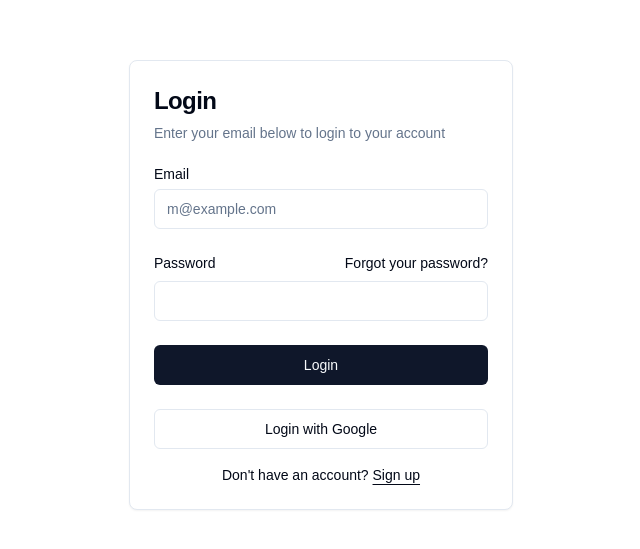
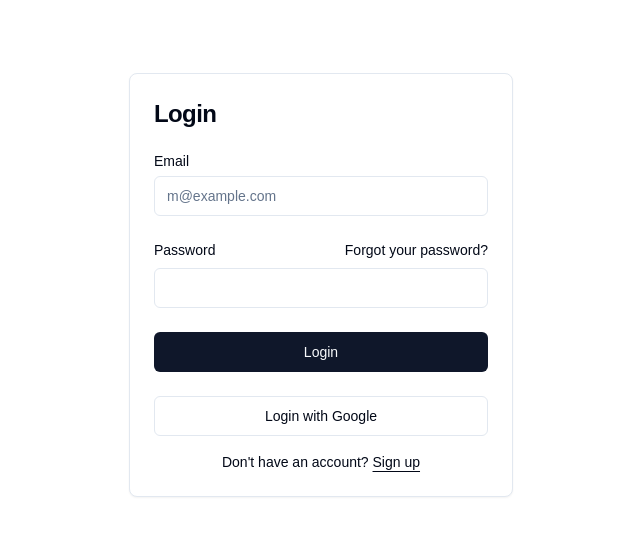
Before and after one commit to jaylenkubi/pulse-analytics, a Next.js app in the folder frontend/pulse/: page /login in a window 1280 px wide. Shown: the part 115-664 px from the top of the page, without its empty margins (319-959 px from the left). Built offline with nearby package versions, Linux system fonts and the light colour scheme.

Commit message:
login component

```diff
--- a/frontend/pulse/src/components/auth/login-form.tsx
+++ b/frontend/pulse/src/components/auth/login-form.tsx
@@ -19,9 +19,6 @@ export function LoginForm({
       <Card>
         <CardHeader>
           <CardTitle className="text-2xl">Login</CardTitle>
-          <CardDescription>
-            Enter your email below to login to your account
-          </CardDescription>
         </CardHeader>
         <CardContent>
           <form>
```
